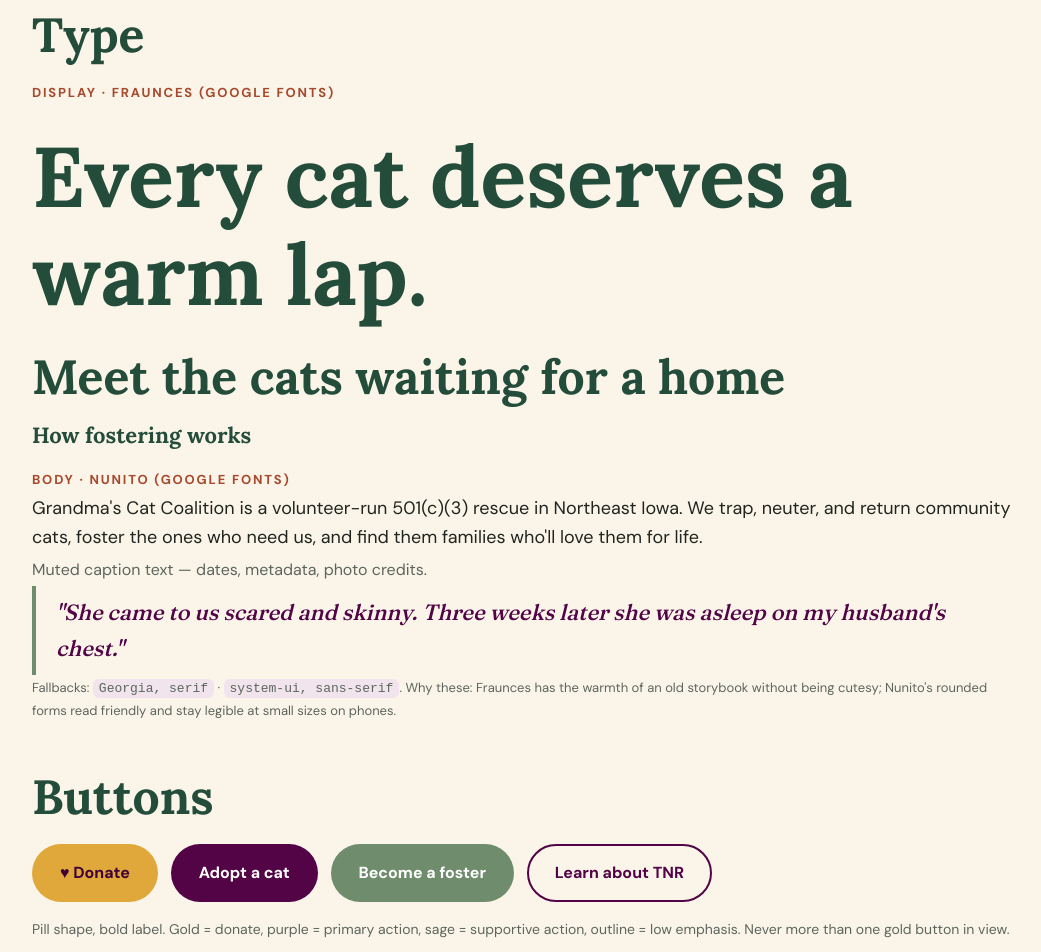
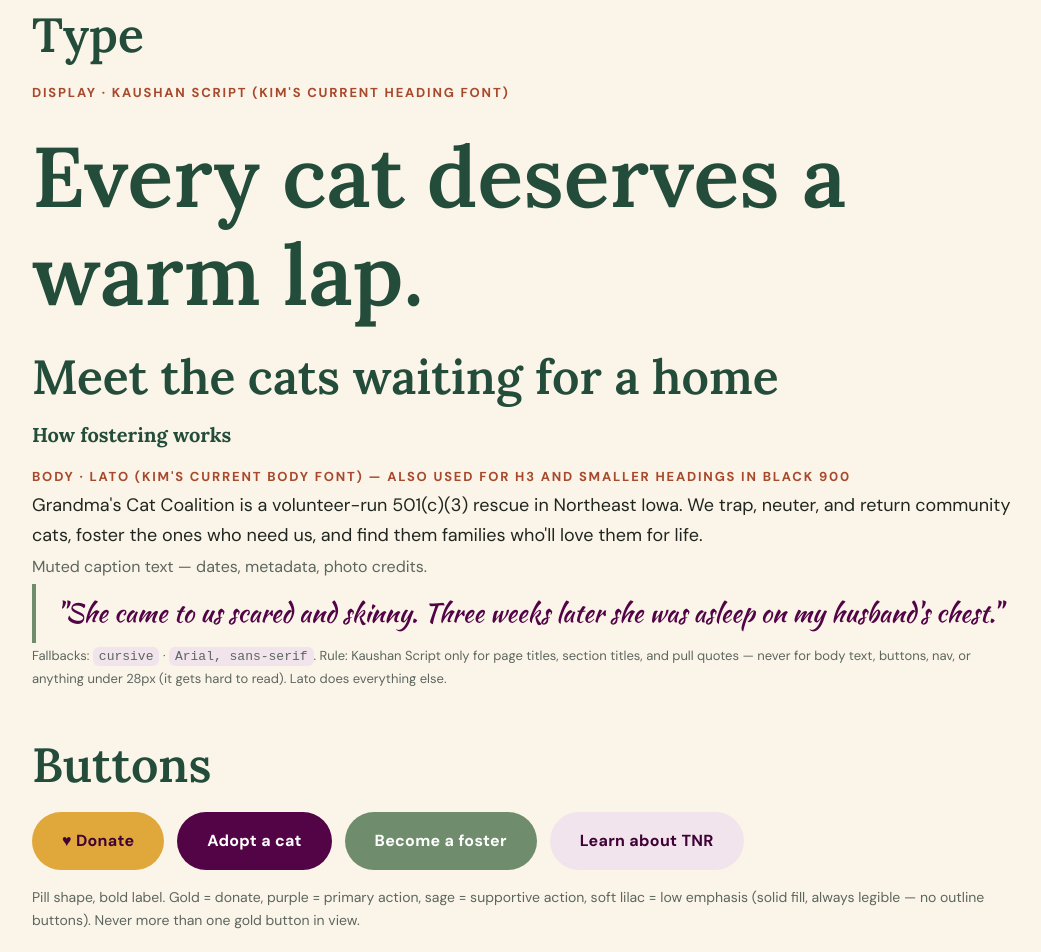
Before and after one commit to Grandma-s-Cat-Coalition/Grandma-s-Cat-Coalition, a website built with Vite: page docs/style-tile.html in a window 1280 px wide. Shown: the part 1160-2112 px from the top of the page, without its empty margins (112-1153 px from the left). Built offline with nearby package versions, Linux system fonts and the light colour scheme.

Commit message:
Style tile v2: Kim's fonts (Kaushan Script + Lato), brand photo, solid buttons

```diff
--- a/docs/style-tile.html
+++ b/docs/style-tile.html
@@ -5,7 +5,7 @@
 <meta name="viewport" content="width=device-width, initial-scale=1">
 <title>GCC Style Tile</title>
 <link rel="preconnect" href="https://fonts.googleapis.com">
-<link href="https://fonts.googleapis.com/css2?family=Fraunces:opsz,wght@9..144,500;9..144,700&family=Nunito:wght@400;600;700;800&display=swap" rel="stylesheet">
+<link href="https://fonts.googleapis.com/css2?family=Kaushan+Script&family=Lato:wght@400;700;900&display=swap" rel="stylesheet">
 <style>
   :root{
     /* Brand */
@@ -18,32 +18,34 @@
     --primary:var(--purple-700); --primary-hover:var(--purple-900);
     --secondary:var(--sage-500); --secondary-hover:var(--sage-700);
     --accent:var(--gold);
-    --font-display:"Fraunces",Georgia,serif; --font-body:"Nunito",system-ui,sans-serif;
+    --font-display:"Kaushan Script",cursive; --font-body:"Lato",Arial,sans-serif;
     --radius:16px; --radius-sm:10px; --shadow:0 6px 24px rgba(64,2,54,.10);
   }
   *{box-sizing:border-box} body{margin:0;background:var(--bg);color:var(--text);font-family:var(--font-body);line-height:1.6}
   .wrap{max-width:1040px;margin:0 auto;padding:40px 24px}
-  h1,h2,h3{font-family:var(--font-display);line-height:1.15;margin:0 0 .4em;color:var(--purple-900)}
-  h1{font-size:clamp(36px,5vw,56px);font-weight:700} h2{font-size:32px} h3{font-size:22px}
+  h1,h2{font-family:var(--font-display);font-weight:400;line-height:1.2;margin:0 0 .4em;color:var(--purple-900)}
+  h3{font-family:var(--font-body);font-weight:900;line-height:1.2;margin:0 0 .4em;color:var(--purple-900)}
+  h1{font-size:clamp(38px,5.5vw,62px)} h2{font-size:36px} h3{font-size:20px}
   .eyebrow{font-size:13px;font-weight:800;letter-spacing:.12em;text-transform:uppercase;color:var(--sage-700)}
   section{margin:48px 0} .grid{display:grid;gap:16px} .c4{grid-template-columns:repeat(auto-fit,minmax(150px,1fr))} .c3{grid-template-columns:repeat(auto-fit,minmax(240px,1fr))}
   .swatch{border-radius:var(--radius-sm);padding:14px;min-height:110px;display:flex;flex-direction:column;justify-content:flex-end;font-size:13px;font-weight:700;border:1px solid var(--line)}
-  .btn{display:inline-block;padding:14px 26px;border-radius:999px;font-weight:800;text-decoration:none;font-size:16px;border:2px solid transparent;transition:.15s}
+  .btn{display:inline-block;padding:14px 28px;border-radius:999px;font-weight:900;letter-spacing:.02em;text-decoration:none;font-size:16px;border:2px solid transparent;transition:.15s}
   .btn-primary{background:var(--primary);color:#fff} .btn-primary:hover{background:var(--primary-hover)}
   .btn-secondary{background:var(--secondary);color:#fff} .btn-secondary:hover{background:var(--secondary-hover)}
   .btn-donate{background:var(--accent);color:var(--purple-900)} .btn-donate:hover{background:var(--gold-dark)}
-  .btn-outline{border-color:var(--primary);color:var(--primary)} .btn-outline:hover{background:var(--purple-100)}
+  .btn-soft{background:var(--purple-100);color:var(--purple-900);border-color:var(--purple-100)} .btn-soft:hover{background:#E4D0DE}
+  .btn-light{background:#fff;color:var(--purple-900)} .btn-light:hover{background:var(--purple-100)}
   .card{background:var(--surface);border-radius:var(--radius);box-shadow:var(--shadow);overflow:hidden;border:1px solid var(--line)}
   .card .img{aspect-ratio:4/3;background:linear-gradient(135deg,var(--sage-300),var(--purple-100));display:grid;place-items:center;font-size:64px}
   .card .body{padding:18px} .tag{display:inline-block;background:var(--sage-100);color:var(--sage-700);font-size:12px;font-weight:800;padding:4px 10px;border-radius:999px;margin-right:6px}
   .hero{background:var(--purple-900);color:#fff;border-radius:var(--radius);padding:56px 40px;position:relative;overflow:hidden}
   .hero h1{color:#fff} .hero p{font-size:19px;max-width:560px;color:#F0DDE9}
-  .hero::after{content:"🐈";position:absolute;right:40px;bottom:-10px;font-size:160px;opacity:.25}
+  .hero{background:linear-gradient(90deg,var(--purple-900) 45%,rgba(64,2,54,.55)),url(../public/images/brand/grandma-and-cat.jpg) right center/cover no-repeat}
   .stat{background:var(--sage-100);border-radius:var(--radius);padding:22px;text-align:center}
-  .stat b{display:block;font-family:var(--font-display);font-size:44px;color:var(--purple-700);line-height:1}
+  .stat b{display:block;font-family:var(--font-body);font-weight:900;font-size:44px;color:var(--purple-700);line-height:1}
   .stat span{font-weight:700;color:var(--sage-700);font-size:14px;text-transform:uppercase;letter-spacing:.08em}
   .type p{margin:.2em 0}
-  blockquote{border-left:4px solid var(--sage-500);margin:0;padding:8px 20px;font-family:var(--font-display);font-size:22px;color:var(--purple-700);font-style:italic}
+  blockquote{border-left:4px solid var(--sage-500);margin:0;padding:8px 20px;font-family:var(--font-display);font-size:26px;color:var(--purple-700)}
   code{background:var(--purple-100);padding:2px 6px;border-radius:6px;font-size:13px}
   .foot{border-top:1px solid var(--line);padding-top:24px;color:var(--muted);font-size:14px}
   .dark{background:var(--purple-900);color:#fff;border-radius:var(--radius);padding:24px} .dark a{color:var(--sage-300)}
@@ -52,9 +54,9 @@
 <body>
 <div class="wrap">
 
-<p class="eyebrow">Grandma's Cat Coalition · Style Tile v1</p>
+<p class="eyebrow">Grandma's Cat Coalition · Style Tile v2</p>
 <h1>Warm. Calm. Trustworthy.</h1>
-<p style="max-width:680px;font-size:18px;color:var(--muted)">Kim's existing plum purple (#520446, pulled from the current site and Facebook branding) carries authority and heart; sage green is the calm, healing counterweight; cream keeps it soft and "grandma's kitchen." Gold is reserved for one job: <strong>Donate</strong>.</p>
+<p style="max-width:680px;font-size:18px;color:var(--muted)">Everything here comes from Kim's current site: plum purple #520446, Kaushan Script + Lato, and the real Grandma-and-cat photo. Sage green is the new addition (she asked for it) tuned to sit against the plum; cream keeps it soft and "grandma's kitchen." Gold is reserved for one job: <strong>Donate</strong>.</p>
 
 <section>
   <h2>Color</h2>
@@ -77,21 +79,21 @@
 
 <section class="type">
   <h2>Type</h2>
-  <p class="eyebrow">Display · Fraunces (Google Fonts)</p>
+  <p class="eyebrow">Display · Kaushan Script (Kim's current heading font)</p>
   <h1>Every cat deserves a warm lap.</h1>
   <h2>Meet the cats waiting for a home</h2>
   <h3>How fostering works</h3>
-  <p class="eyebrow" style="margin-top:20px">Body · Nunito (Google Fonts)</p>
+  <p class="eyebrow" style="margin-top:20px">Body · Lato (Kim's current body font) — also used for h3 and smaller headings in Black 900</p>
   <p style="font-size:18px">Grandma's Cat Coalition is a volunteer-run 501(c)(3) rescue in Northeast Iowa. We trap, neuter, and return community cats, foster the ones who need us, and find them families who'll love them for life.</p>
   <p style="color:var(--muted)">Muted caption text — dates, metadata, photo credits.</p>
   <blockquote>"She came to us scared and skinny. Three weeks later she was asleep on my husband's chest."</blockquote>
-  <p style="font-size:13px;color:var(--muted)">Fallbacks: <code>Georgia, serif</code> · <code>system-ui, sans-serif</code>. Why these: Fraunces has the warmth of an old storybook without being cutesy; Nunito's rounded forms read friendly and stay legible at small sizes on phones.</p>
+  <p style="font-size:13px;color:var(--muted)">Fallbacks: <code>cursive</code> · <code>Arial, sans-serif</code>. Rule: Kaushan Script only for page titles, section titles, and pull quotes — never for body text, buttons, nav, or anything under 28px (it gets hard to read). Lato does everything else.</p>
 </section>
 
 <section>
   <h2>Buttons</h2>
-  <p><a class="btn btn-donate" href="#">♥ Donate</a> &nbsp; <a class="btn btn-primary" href="#">Adopt a cat</a> &nbsp; <a class="btn btn-secondary" href="#">Become a foster</a> &nbsp; <a class="btn btn-outline" href="#">Learn about TNR</a></p>
-  <p style="font-size:14px;color:var(--muted)">Pill shape, bold label. Gold = donate, purple = primary action, sage = supportive action, outline = low emphasis. Never more than one gold button in view.</p>
+  <p><a class="btn btn-donate" href="#">♥ Donate</a> &nbsp; <a class="btn btn-primary" href="#">Adopt a cat</a> &nbsp; <a class="btn btn-secondary" href="#">Become a foster</a> &nbsp; <a class="btn btn-soft" href="#">Learn about TNR</a></p>
+  <p style="font-size:14px;color:var(--muted)">Pill shape, bold label. Gold = donate, purple = primary action, sage = supportive action, soft lilac = low emphasis (solid fill, always legible — no outline buttons). Never more than one gold button in view.</p>
 </section>
 
 <section>
@@ -100,7 +102,7 @@
     <p class="eyebrow" style="color:var(--sage-300)">Lime Springs, Iowa · 501(c)(3)</p>
     <h1>Caring for cats,<br>fostering hope.</h1>
     <p>We trap, neuter, return, foster, and rehome cats across Northeast Iowa — powered entirely by volunteers and people like you.</p>
-    <p><a class="btn btn-donate" href="#">♥ Donate</a> &nbsp; <a class="btn btn-outline" style="border-color:#fff;color:#fff" href="#">Meet the cats</a></p>
+    <p><a class="btn btn-donate" href="#">♥ Donate</a> &nbsp; <a class="btn btn-light" href="#">Meet the cats</a></p>
   </div>
 </section>
 
@@ -125,7 +127,7 @@
 <section>
   <h2>Footer / dark surface</h2>
   <div class="dark">
-    <strong style="font-family:var(--font-display);font-size:20px">Grandma's Cat Coalition</strong><br>
+    <strong style="font-family:var(--font-display);font-size:26px">Grandma's Cat Coalition</strong><br>
     113 W Jackson St, Lime Springs, IA 52155 · (641) 229-7494 · <a href="#">info@grandmascatcoalition.org</a><br>
     <span style="font-size:13px;color:#D1B7CA">A 501(c)(3) nonprofit. EIN XX-XXXXXXX. Donations are tax-deductible.</span>
   </div>
```
Also changed, not shown: specs/01-site-foundation.md (+1 -1 lines), public/images/brand/grandma-and-cat.jpg (added).
